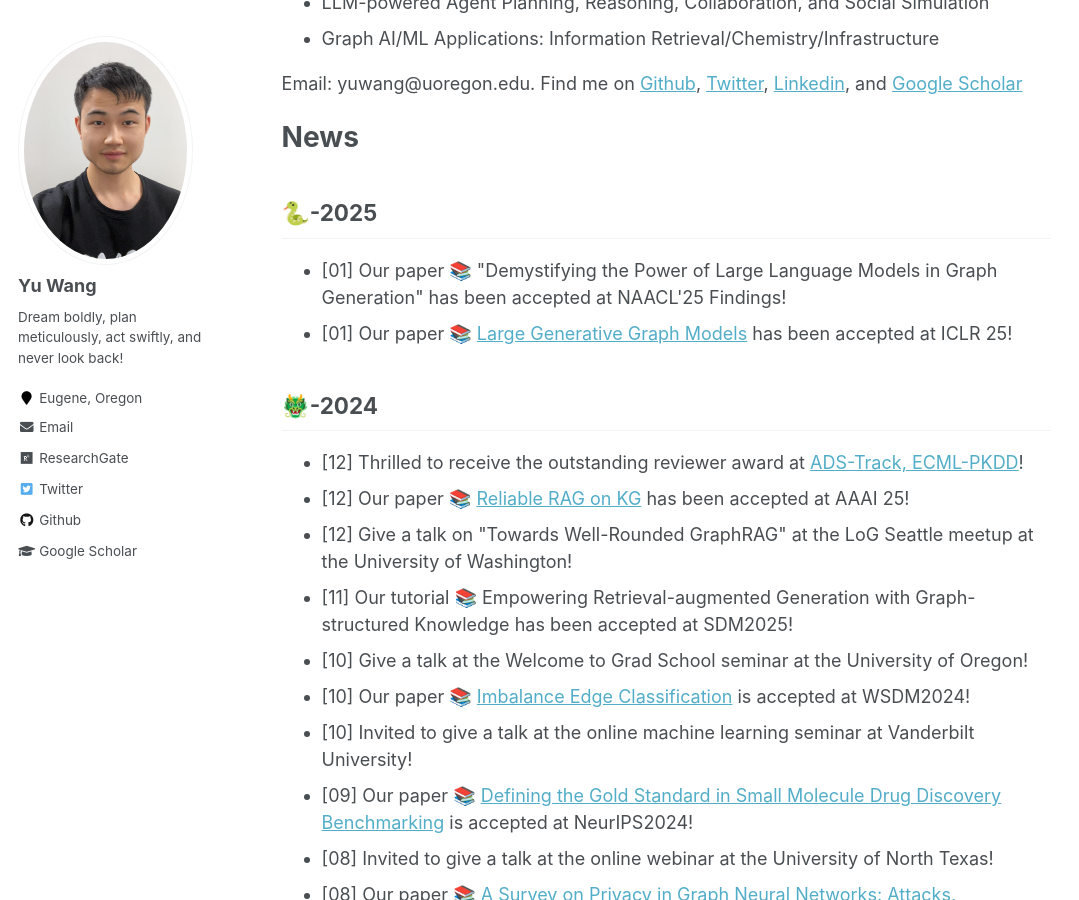
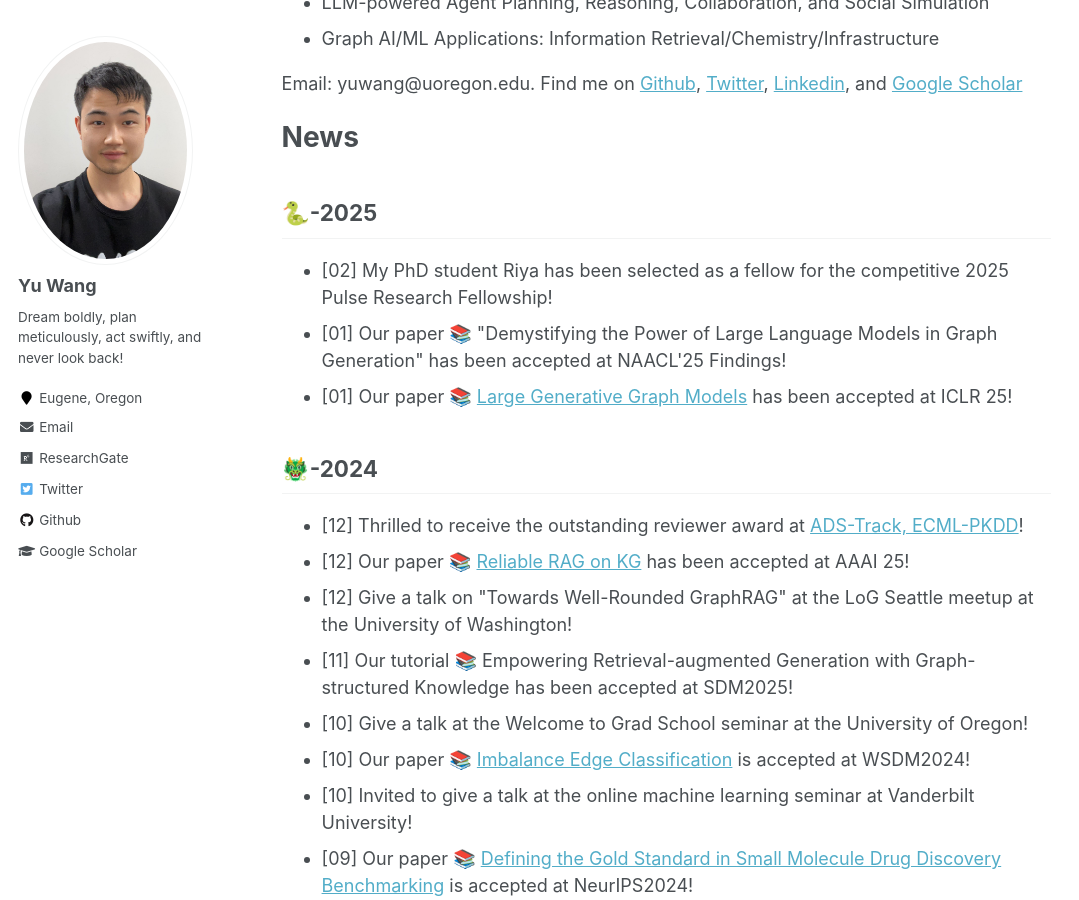
Before and after one commit to yuwang0103/yuwang0103.github.io, a Jekyll site: the page built from _pages/about.md, in a window 1280 px wide and 900 px high, scrolled down 680 px. Shown: the whole window, without its empty margins (0-1079 px from the left). Built offline with Jekyll 4.4.1, drawn with Linux system fonts in a browser that asks for light colours.

Commit message:
Update about.md

```diff
--- a/_pages/about.md
+++ b/_pages/about.md
@@ -33,6 +33,7 @@ News
 🐍-2025
 -----
 <ul>
+<li>[02] My PhD student Riya has been selected as a fellow for the competitive 2025 Pulse Research Fellowship!</li>
 <li>[01] Our paper 📚 "Demystifying the Power of Large Language Models in Graph Generation" has been accepted at NAACL'25 Findings!</li>
 <li>[01] Our paper 📚 <a href='https://arxiv.org/abs/2406.05109'>Large Generative Graph Models</a> has been accepted at ICLR 25!</li>
 </ul>
```
